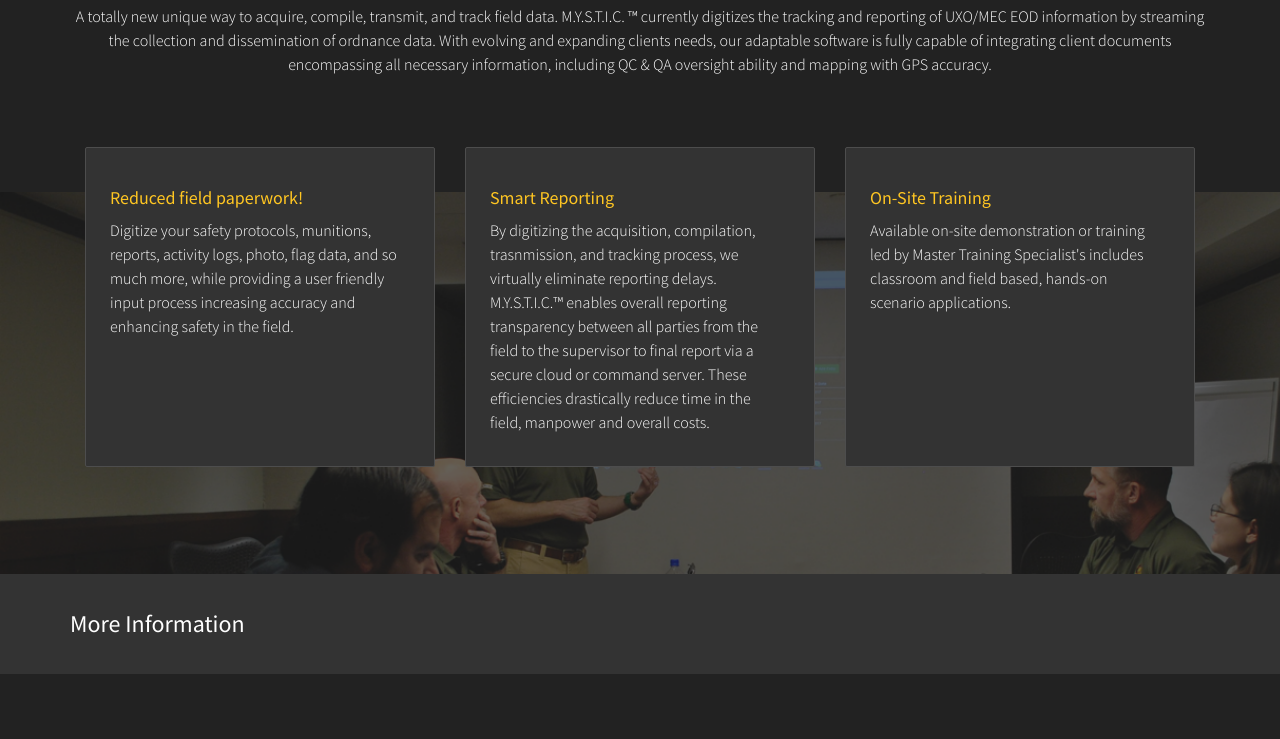
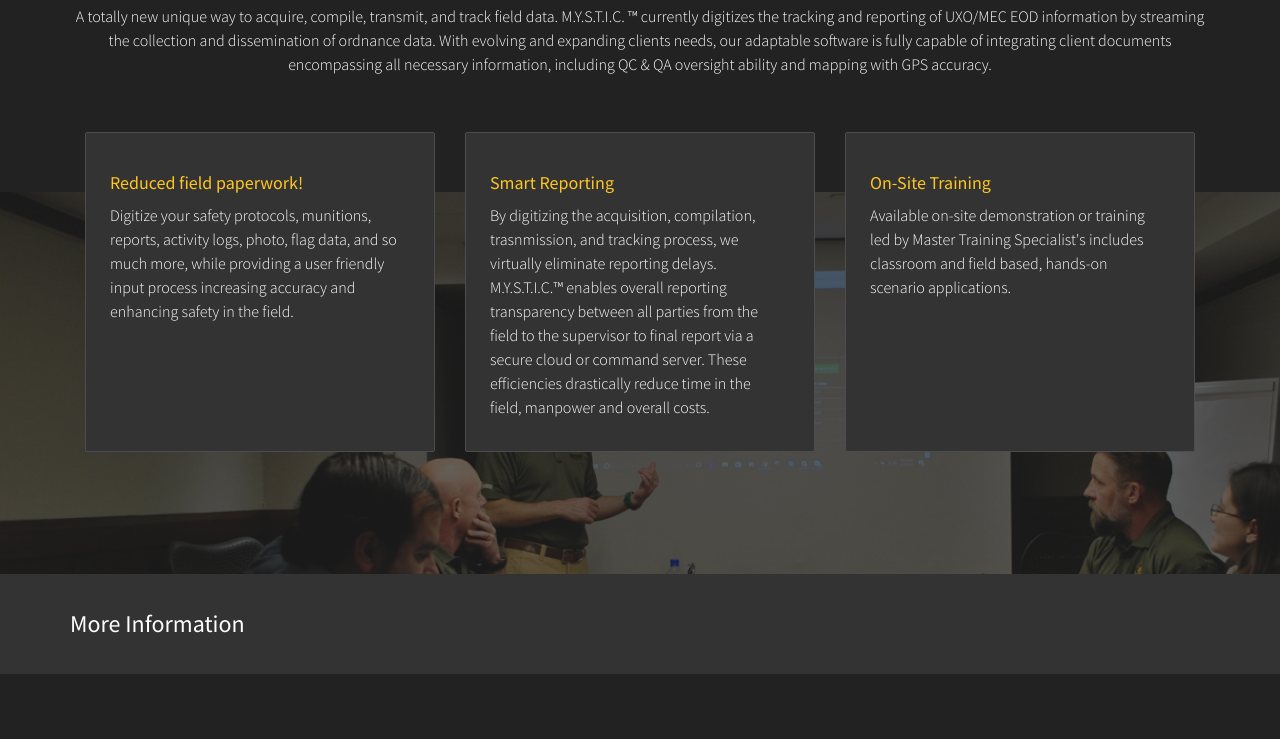
Before and after one commit to gemme/mystic, a website: page index.html in a window 1280 px wide. Shown: the part 560-1299 px from the top of the page. Drawn offline with nearby package versions, Linux system fonts and the light colour scheme.

Commit message:
refactor

```diff
--- a/index.html
+++ b/index.html
@@ -30,17 +30,23 @@
             <div class = "container-fluid info img-responsive">
                 <div class = "container">
                         <div class = "row">
-                            <div class="card_info col-sm-4">
+                            <div class="col-sm-4">
+                                <div class="card_info">
                                     <h4 class ="color">Reduced field paperwork!</h4>
                                     <p class="">Digitize your safety protocols, munitions, reports, activity logs, photo, flag data, and so much more, while providing a user friendly input process increasing accuracy and enhancing safety in the field.</p>
                                 </div>
-                            <div class="card_info col-sm-4">
+                            </div>
+                            <div class="col-sm-4">
+                                <div class="card_info">
                                     <h4 class ="color">Smart Reporting</h4>
                                     <p class="">By digitizing the acquisition, compilation, trasnmission, and tracking process, we virtually eliminate reporting delays. M.Y.S.T.I.C.&#8482; enables overall reporting transparency between all parties from the field to the supervisor to final report via a secure cloud or command server. These efficiencies drastically reduce time in the field, manpower and overall costs.</p>
                                 </div>
-                            <div class="card_info col-sm-4">
+                            </div>
+                            <div class="col-sm-4">
+                                <div class="card_info">
                                     <h4 class ="color">On-Site Training</h4>
                                     <p class="">Available on-site demonstration or training led by Master Training Specialist's includes classroom and field based, hands-on scenario applications.</p>
+                                </div>
                             </div>
                         </div>
                     </div>
--- a/main.css
+++ b/main.css
@@ -45,14 +45,14 @@
     margin-right: auto;
 }
 .card_info{
-    width: 350px;
+    /*width: 350px;*/
     height: 320px;
     font-weight: 300;
     background-color: #333333;
     border: 1px solid #4D4D4D;
     border-radius: 2px;
     padding: 30px 36px 0 24px;
-    margin: 15px 15px 15px 15px;
+    /*margin: 15px 15px 15px 15px;*/
 }
 .paragraph{
     width: 289px;
@@ -111,7 +111,7 @@
     }
 }
 
-@media (max-width: 576px){
+@media only screen and (max-width : 480px) {
     .container{
         font-size: 100%;
     }
```
Lines whose indentation alone changed are shown as unchanged.
